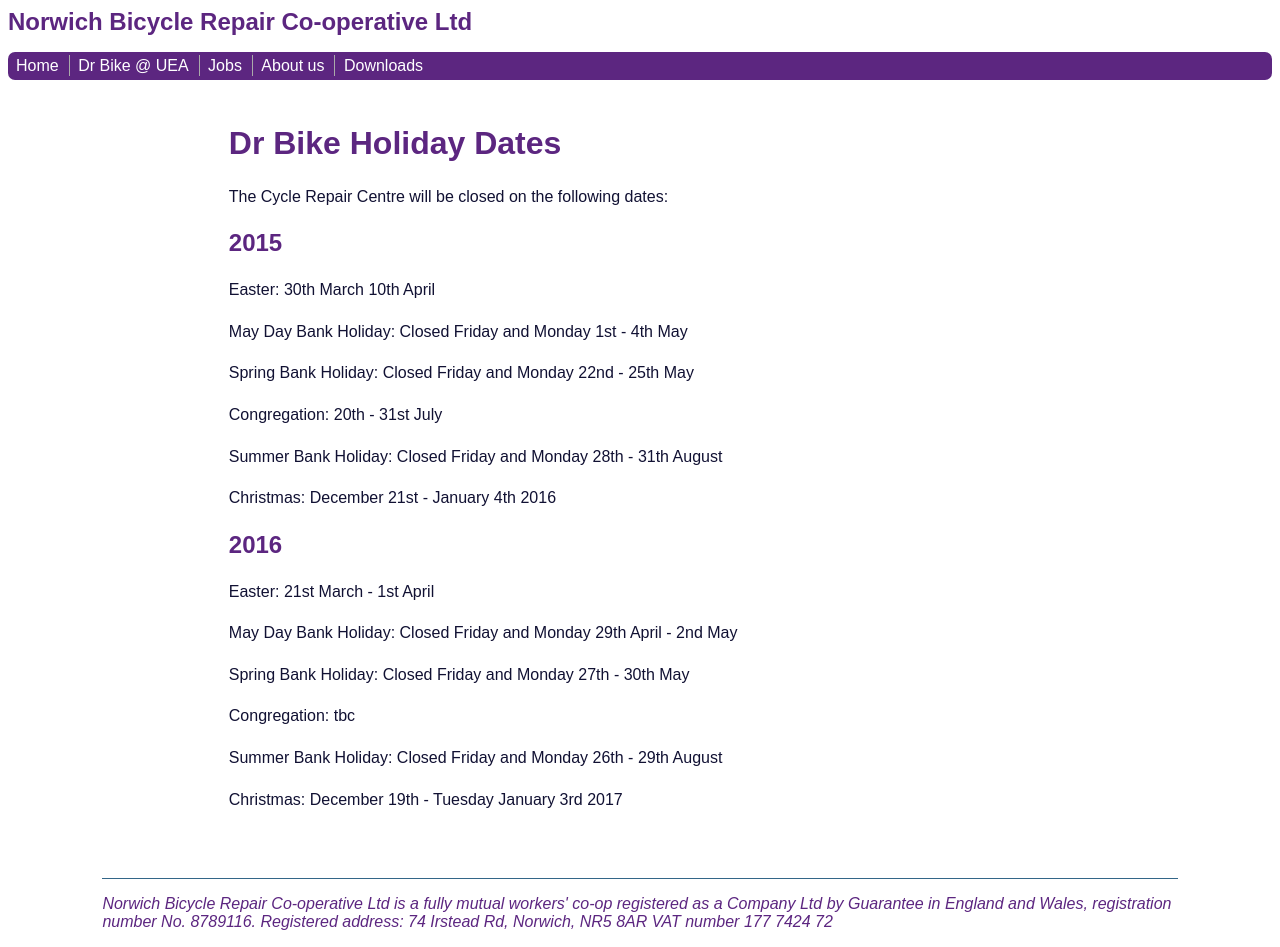
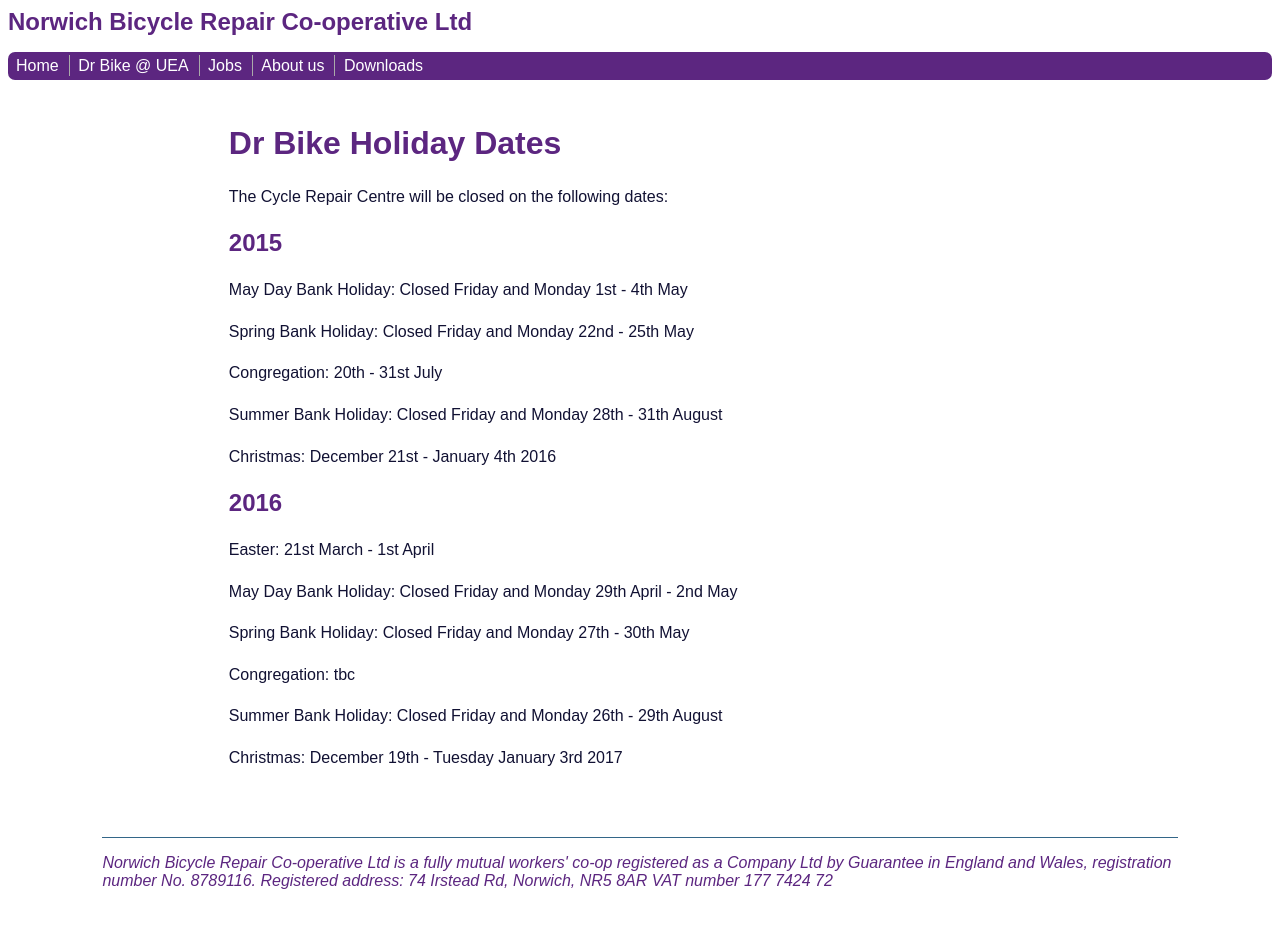
Before and after one commit to norwichbicyclerepaircooperative/norwichbicyclerepaircooperative.github.io, a Jekyll site: the page built from holiday-dates/index.md, in a window 1280 px wide. Built offline with Jekyll 4.4.1, drawn with Linux system fonts in a browser that asks for light colours; after the commit the page ends 906 px from its top, so only the background shows below that.

Commit message:
Update index.md

```diff
--- a/holiday-dates/index.md
+++ b/holiday-dates/index.md
@@ -9,8 +9,6 @@
 
 
 ## 2015
-
-Easter: 30th March 10th April
 
 May Day Bank Holiday: Closed Friday and Monday 1st - 4th May
 
```
